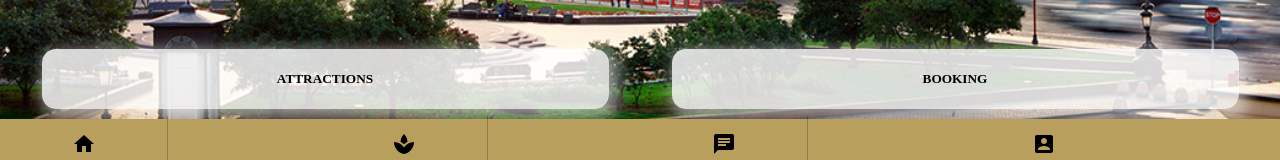
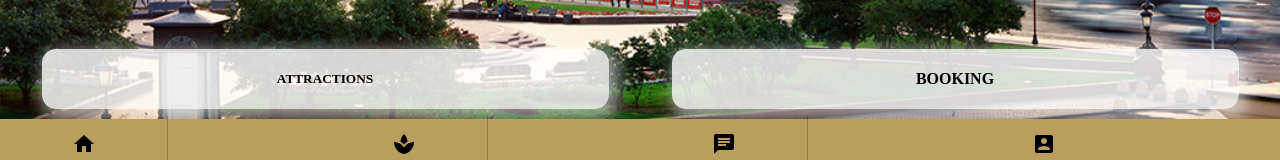
Before and after one commit to sheso/jstravellife-metropol, a React (Create React App) app in the folder client/: page / in a window 1280 px wide. Shown: the part 625-785 px from the top of the page. Built offline with nearby package versions, Linux system fonts and the light colour scheme.

Commit message:
link booking

```diff
--- a/client/src/components/Main/index.js
+++ b/client/src/components/Main/index.js
@@ -20,12 +20,12 @@ const Main = () => {
             </h5>
           </div>
           <div className={style.booking}>
-            <h5>
+            <a className={style.linkBooking} href="https://be.synxis.com/?_ga=2.208427482.957974354.1616845732-1432913282.1615819046&adult=1&arrive=2021-03-28&chain=21125&child=0&currency=RUB&depart=2021-03-29&hotel=3819&level=hotel&locale=ru-RU&rooms=1">
               {" "}
               {statusLang.translate
                 ? statusLang.en.button[1]
                 : statusLang.ru.button[1]}
-            </h5>
+            </a>
           </div>
         </div>
       </div>
--- a/client/src/components/Main/style.module.css
+++ b/client/src/components/Main/style.module.css
@@ -70,9 +70,7 @@
 
 .booking {
   width: 45%;
-
   height: 60px;
-
   background-color: #ffffffd4;
   -webkit-border-radius: 14px;
   -moz-border-radius: 14px;
@@ -83,3 +81,10 @@
   -webkit-box-shadow: 5px 5px 15px 5px #ffffff8c;
   box-shadow: 5px 5px 15px 5px #ffffff8c;
 }
+
+.linkBooking {
+  text-decoration: none;
+  color: black;
+  position: relative;
+  top: 35%;
+}
```
